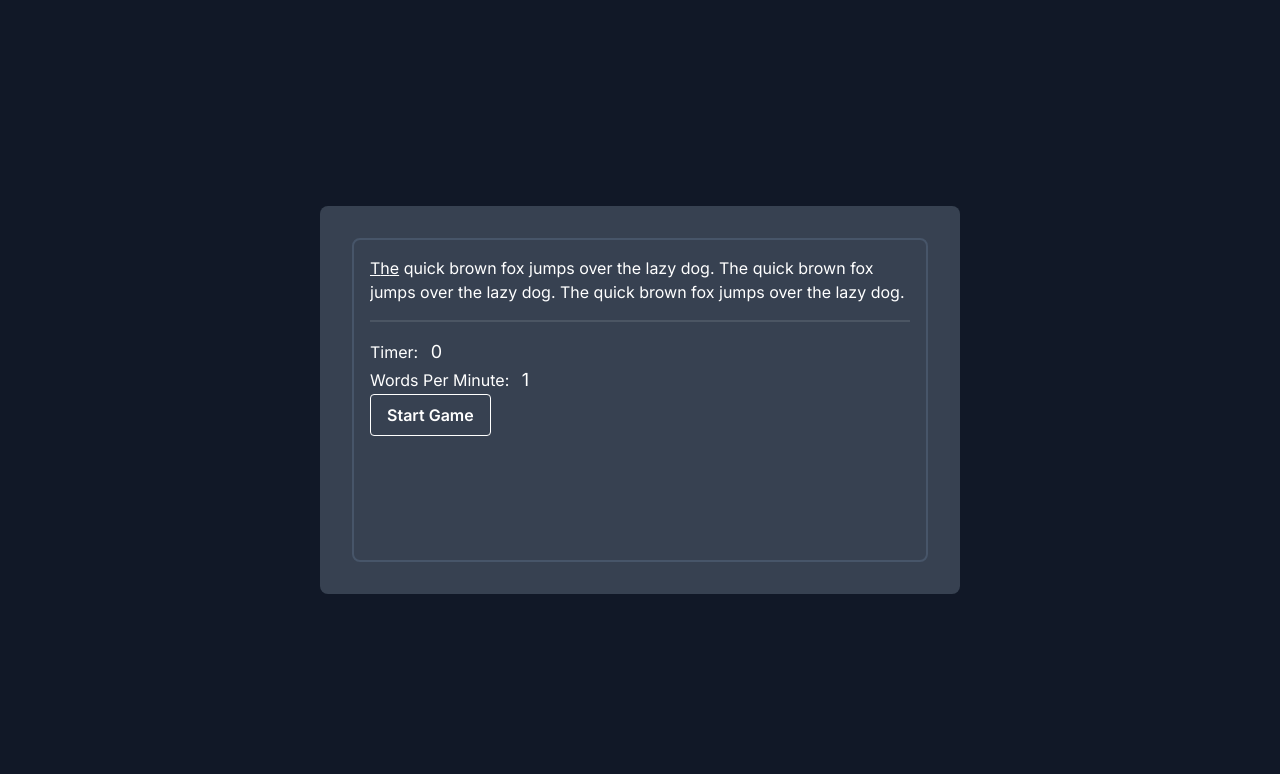
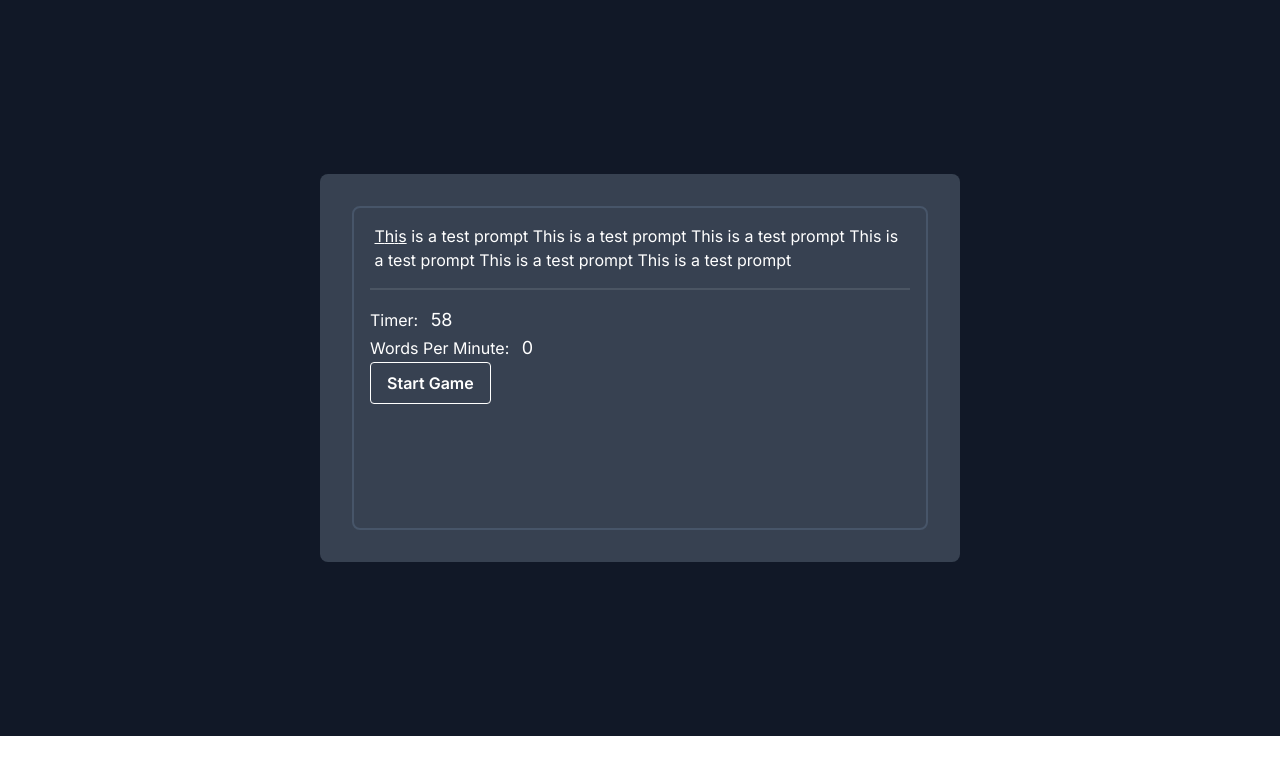
Before and after one commit to StoryBoardTeam5/StoryBoard-FrontEnd, a Next.js app: page /typingtest in a window 1280 px wide. Both pictures are taken after a click on the button "Start Game". Shown: the top 774 px of the page. Built offline with nearby package versions, Linux system fonts and the light colour scheme.

Commit message:
Update Spacing for words and fix timer

```diff
--- a/src/app/typingtest/page.tsx
+++ b/src/app/typingtest/page.tsx
@@ -1,6 +1,6 @@
 'use client'
 
-import React, { useState } from 'react'
+import React, { useEffect, useState } from 'react'
 
 const TypingTest = () => {
   const [prompt, setPrompt] = useState('')
@@ -14,14 +14,13 @@ const TypingTest = () => {
   const [wpm, setWpm] = useState(0)
 
   /* Get the prompt of what we want the user to type here from MongoDB here */
-  const SetPrompt = () => {
-    const prompt = `The quick brown fox jumps over the lazy dog. The quick brown fox jumps over the lazy dog. The quick brown fox jumps over the lazy dog.`
+  const GetPrompt = (prompt: string) => {
     setPrompt(prompt)
     setUntypedWords(prompt.split(' '))
     setCompletedWords([])
   }
 
-  /* Called at start and when Makes sure the input is always in focus */
+  /* Called at start to make sure the input is always in focus */
   const focusInput = () => {
     const input = document.getElementById('input')
     input?.focus()
@@ -30,21 +29,20 @@ const TypingTest = () => {
   const startGame = () => {
     setInputValue('')
     focusInput()
-    SetPrompt()
+    GetPrompt('This is a test prompt This is a test prompt This is a test prompt This is a test prompt This is a test prompt This is a test prompt')
     setStarted(true)
     setCompleted(false)
     setStartTime(Date.now())
-    setInterval(calculateWPM, 1000)
   }
 
   const handleInput = (e: React.ChangeEvent<HTMLInputElement>) => {
     const inputValue = e.target.value
     const lastLetter = inputValue[inputValue.length - 1]
     const currentWord = untypedWords[0]
-
+    //A Word has been typed
     if (lastLetter === ' ' || lastLetter === '.') {
+      // current word has been typed
       if (inputValue.includes(currentWord)) {
-        // current word has been typed
         const newWords = [...untypedWords.slice(1)]
         const newCompletedWords = [...completedWords, currentWord]
         setUntypedWords(newWords)
@@ -57,20 +55,24 @@ const TypingTest = () => {
     }
   }
 
+  useEffect(() => {
+    const interval = setInterval(() => {
+      started && !completed && timer > 0 ? calculateWPM() : setCompleted(true)
+    }, 1000)
+    return () => clearInterval(interval)
+  }, [started, completed, timeElapsed])
+
   const calculateWPM = () => {
     const now = Date.now()
-    const diff = (now - startTime) / 1000 / 60
-    console.log('Bowser', completedWords.length)
-    const wordsTyped = completedWords.length
-    const wpm = Math.ceil(wordsTyped / diff)
+    setTimeElapsed((now - startTime) / 1000)
+    const wpm = Math.ceil(completedWords.length / (timeElapsed / 60))
     setWpm(wpm)
-    setTimeElapsed(diff)
-    console.log('wpm', wpm)
   }
-  const timer = Math.ceil(60 - timeElapsed * 60)
+
+  const timer = Math.ceil(60 - timeElapsed)
 
   return (
-    <div id="body" className="flex h-screen content-center items-center justify-center bg-gray-900">
+    <div id="body" className="flex h-screen-with-nav content-center items-center justify-center bg-gray-900">
       <div id="Wrapper" className="aspect-video w-1/2 rounded-lg bg-gray-700 p-8 text-white" onClick={focusInput}>
         <input
           id="input"
@@ -98,10 +100,10 @@ const TypingTest = () => {
                   }
 
                   return (
-                    <>
-                      {' '}
+                    <div key = {w_idx  + 'word'} className='inline-block'>
+                      &nbsp;
                     <span
-                        key={w_idx}
+                      key={w_idx + 'anchor'}
                       className={`
                                 ${highlight && 'text-green-600'}
                                 ${currentWord && 'underline'}`}
@@ -126,7 +128,7 @@ const TypingTest = () => {
                         )
                       })}
                     </span>
-                    </>
+                    </div>
                   )
                 })}
           </div>
@@ -135,7 +137,6 @@ const TypingTest = () => {
               <li>
                 Timer:{' '}
                 <span id="time" className="ml-2 text-lg">
-                  {' '}
                   {timer > 0 ? timer : 0}
                 </span>
               </li>
```
Lines whose indentation alone changed are shown as unchanged.
